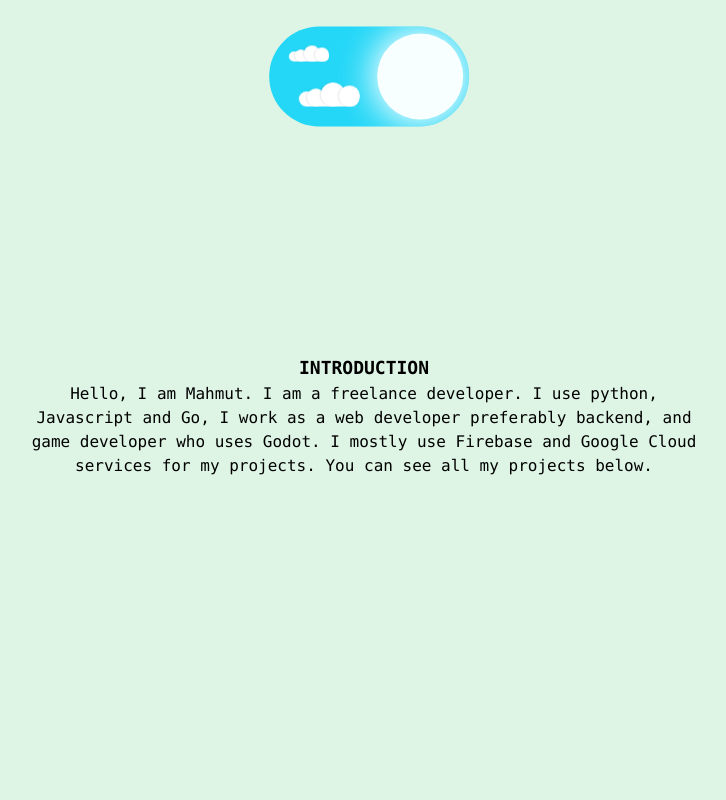
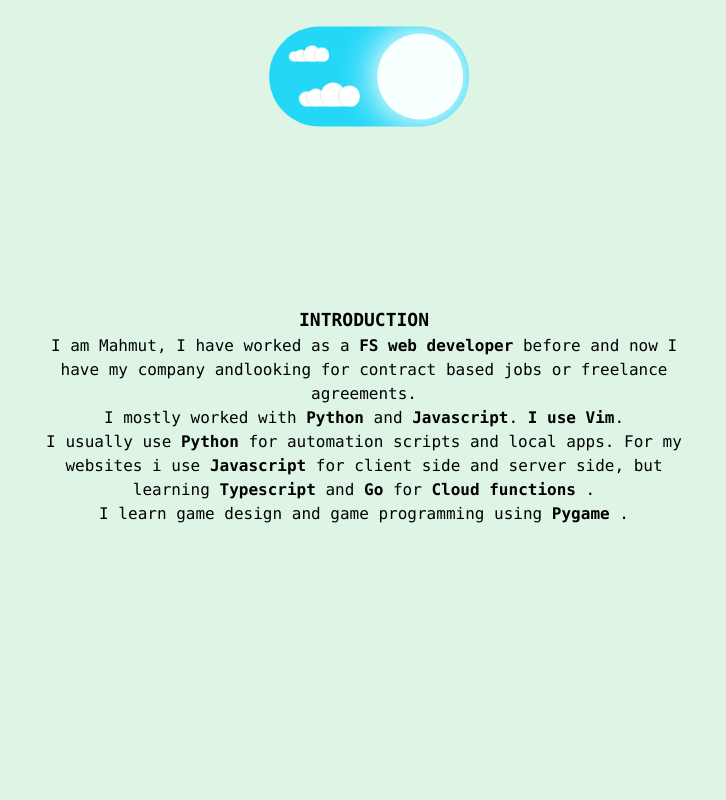
Before and after one commit to mahnuser/showcase, a website built with webpack: page public/index.html in a window 1280 px wide. Shown: the top 800 px of the page, without its empty margins (276-1002 px from the left). Built offline with nearby package versions, Linux system fonts and the light colour scheme.

Commit message:
fix: changed introdcution text

```diff
--- a/public/index.html
+++ b/public/index.html
@@ -68,11 +68,21 @@
           <div class="font-bold text-lg">
             INTRODUCTION
           </div>
+        <b class="font-bold"></b>
           <div class="font-thin">
-            Hello, I am Mahmut. I am a freelance developer. I use python, Javascript and Go,
-            I work as a web developer preferably backend, and game developer who uses Godot.
-            I mostly use Firebase and Google Cloud services for my projects.
-            You can see all my projects below.
+            I am Mahmut, I have worked as a <b class="font-bold">FS web developer</b> before and
+            now I have my company andlooking for contract based
+            jobs or freelance agreements.
+            <br>
+            I mostly worked with <b class="font-bold">Python</b> and <b class="font-bold">Javascript</b>.
+            <b class="font-bold"> I use Vim</b>.
+            <br>
+            I usually use <b class="font-bold">Python</b>  for automation scripts and local apps.
+            For my websites i use <b class="font-bold">Javascript</b>  for client side and server side, but learning
+            <b class="font-bold">Typescript</b>  and <b class="font-bold">Go</b>  for <b class="font-bold">Cloud functions</b> .
+            <br>
+            I learn game design and game programming using <b class="font-bold">Pygame</b> .
+
           </div>
         </div>
       </section>
```
Also changed, not shown: public/dist/main.css.
